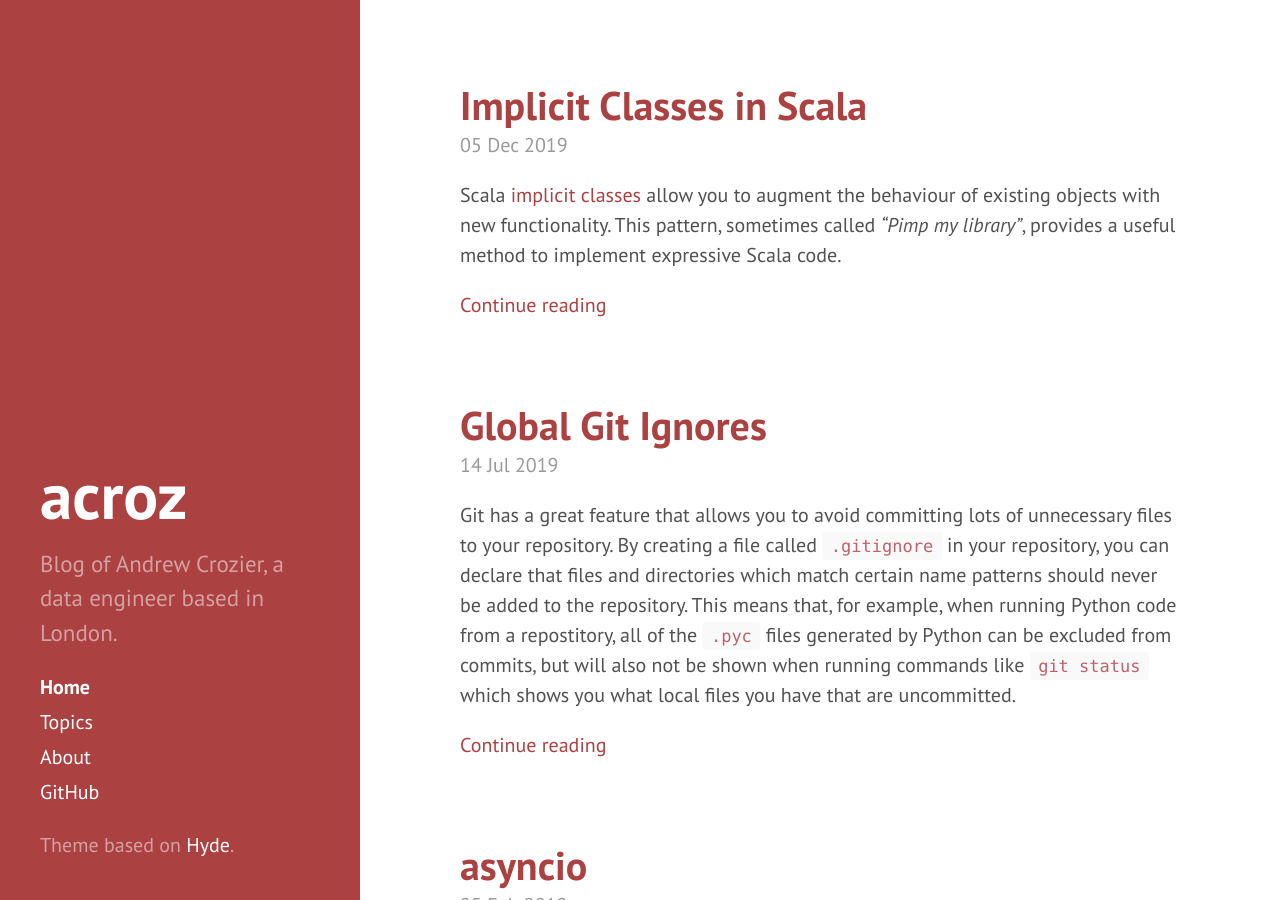
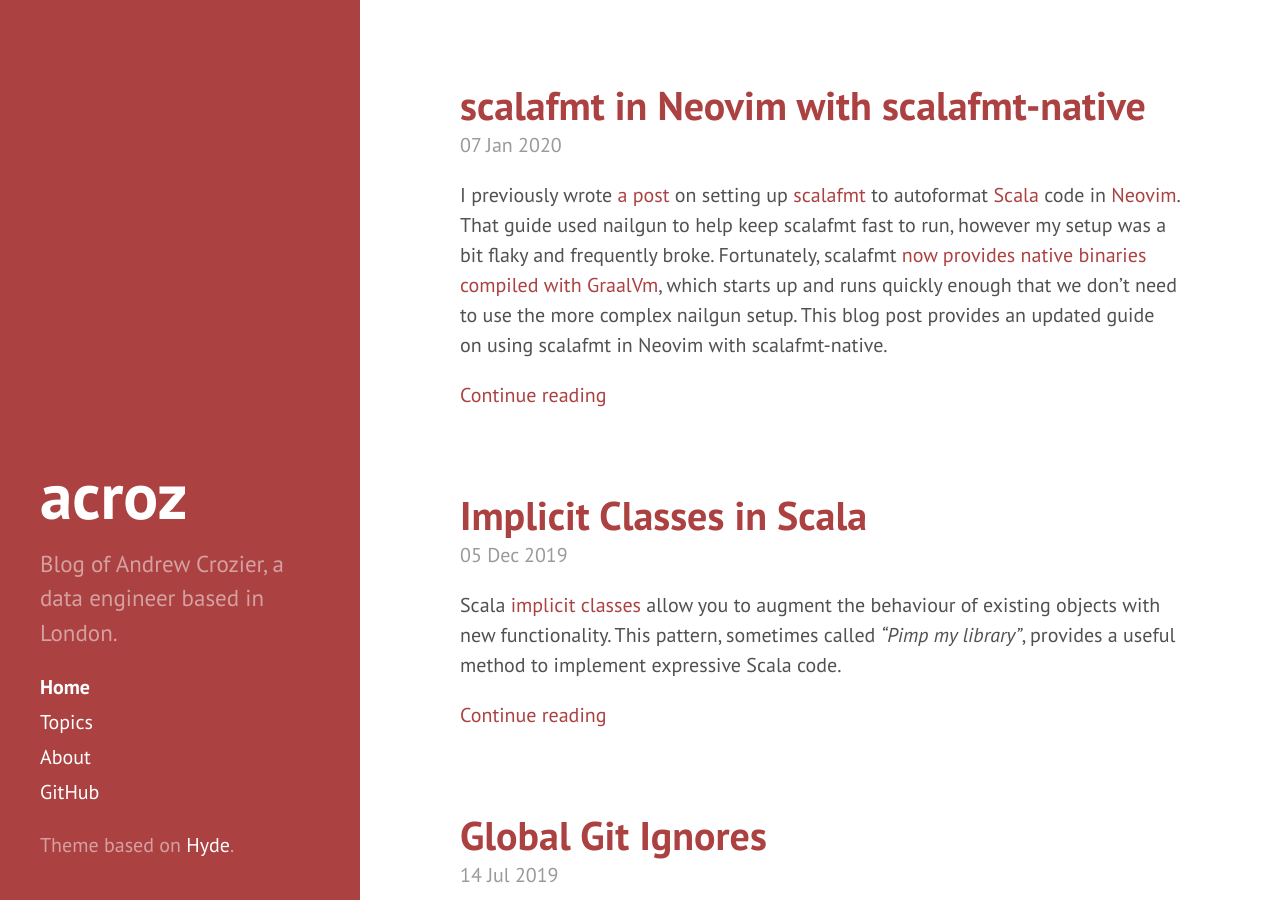
Before and after one commit to acroz/acroz.github.io, a Jekyll site: the page built from index.html, in a window 1280 px wide and 900 px high. Built offline with Jekyll 4.4.1, drawn with Linux system fonts in a browser that asks for light colours; nearby versions of some CDN libraries; the list of posts is cut into pages by our own code; some of the changed text lies outside the part shown.

Commit message:
Add updated post on scalafmt with scalafmt-native

````diff
--- a/_posts/2018-04-30-scalafmt-in-neovim.md
+++ b/_posts/2018-04-30-scalafmt-in-neovim.md
@@ -18,6 +18,15 @@ get Neovim to apply scalafmt to Scala source code automatically on save.
 
 These instructions are written for use on Mac OS – on other systems you’ll need
 to translate to use the appropriate package manager and init system.
+
+<div class="note">
+  <h5><i class="fas fa-exclamation"></i>&ensp;Update</h5>
+  <p>
+  See <a href="{% post_url 2020-01-07-scalafmt-native-in-neovim %}">my updated
+  post</a> on using <code>scalafmt-native</code> for a easier and more robust
+  setup.
+  </p>
+</div>
 
 ## 1. Install nailgun
 
--- /dev/null
+++ b/_posts/2020-01-07-scalafmt-native-in-neovim.md
@@ -0,0 +1,69 @@
+---
+layout: post
+title:  "scalafmt in Neovim with scalafmt-native"
+date:   2020-01-07 18:07:00 +0000
+tags: [Scala, Code Formatting, Vim, Neovim]
+---
+
+I previously wrote [a post]({% post_url 2018-04-30-scalafmt-in-neovim %}) on
+setting up [scalafmt] to autoformat [Scala] code in [Neovim]. That guide used
+nailgun to help keep scalafmt fast to run, however my setup was a bit flaky and
+frequently broke. Fortunately, scalafmt [now provides native binaries compiled
+with GraalVm][scalafmt-native], which starts up and runs quickly enough that we
+don't need to use the more complex nailgun setup. This blog post provides an
+updated guide on using scalafmt in Neovim with scalafmt-native.
+
+## 1. Install scalafmt-native
+
+Follow the [scalafmt docs][scalafmt-native] to install scalafmt-native.
+
+```sh
+VERSION=2.3.3-RC1
+INSTALL_LOCATION=/usr/local/bin/scalafmt-native
+curl https://raw.githubusercontent.com/scalameta/scalafmt/master/bin/install-scalafmt-native.sh | \
+  sh -s -- $VERSION $INSTALL_LOCATION
+```
+
+`scalafmt-native` should then be available in the terminal. Test it with:
+
+```sh
+scalafmt-native --help
+```
+
+## 2. Configure Neovim
+
+With `scalafmt-native` installed, configure Neovim to automatically apply
+scalafmt formatting to our Scala source files.
+
+Install neoformat with your favourite plugin manager. For example, with
+[vim-plug], add to `~/.config/nvim/init.vim`:
+
+```vim
+Plug 'sbdchd/neoformat'
+```
+
+then reopen Neovim and run `:PlugInstall`.
+
+In `~/.config/nvim/init.vim`, configure neoformat to use `scalafmt-native`
+with:
+
+```vim
+let g:neoformat_scala_scalafmt = {
+        \ 'exe': 'scalafmt-native',
+        \ 'args': ['--stdin'],
+        \ 'stdin': 1,
+        \ }
+```
+
+Finally, to configure Neovim to automatically apply formatting to Scala files
+on save, add the following line to `~/.config/nvim/init.vim`:
+
+```vim
+autocmd BufWritePre *.{scala,sbt} Neoformat
+```
+
+[scalafmt]: http://scalameta.org/scalafmt/
+[Scala]: https://www.scala-lang.org/
+[Neovim]: https://neovim.io/
+[scalafmt-native]: https://scalameta.org/scalafmt/docs/installation.html#native-image
+[vim-plug]: https://github.com/junegunn/vim-plug
````
